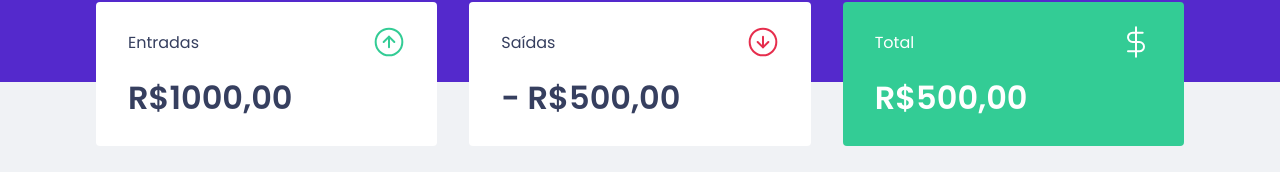
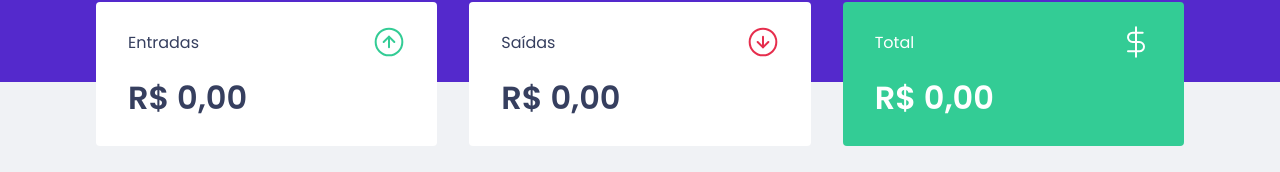
Before and after one commit to Dex64ter/Md-moneyWeb, a React (Create React App) app: page / in a window 1280 px wide. Shown: the part 190-362 px from the top of the page. Built offline with nearby package versions, Linux system fonts and the light colour scheme; no server answers; what miragejs would draw is missing.

Commit message:
Calculando resumo

```diff
--- a/src/components/Summary/index.tsx
+++ b/src/components/Summary/index.tsx
@@ -20,8 +20,42 @@
   // </TransactionsContext.Consumer>
 
   const { transactions } = useContext(TransactionsContext);
-  console.log(transactions);
 
+  // Primeira opção:
+  // const totalDeposits = transactions.reduce((acc, transaction) =>  {
+  //   if (transaction.type === 'deposit'){
+  //     acc += transaction.amount;
+  //   }
+
+  //   return acc;
+  // }, 0);
+
+  // const totalWithdraws = transactions.reduce((acc, transaction) =>  {
+  //   if (transaction.type === 'withdraw'){
+  //     acc += transaction.amount;
+  //   }
+
+  //   return acc;
+  // }, 0);
+
+  // const MoneyTotal = totalDeposits - totalWithdraws;
+
+  // Segunda opção:
+  const summary = transactions.reduce((acc, transaction) => {
+    if (transaction.type === 'deposit'){
+      acc.deposits += transaction.amount;
+      acc.total += transaction.amount;
+    } else {
+      acc.withdraws -= transaction.amount;
+      acc.total -= transaction.amount;
+    }
+    return acc;
+  },{
+    deposits: 0,
+    withdraws: 0,
+    total: 0
+  }
+  )
 
   return (
     <Container>
@@ -31,21 +65,38 @@
           <p>Entradas</p>
           <img src={incomes} alt="entradas" />
         </header>
-        <strong>R$1000,00</strong>
+        <strong>
+          {new Intl.NumberFormat("pt-BR", {
+            style: "currency",
+            currency: "BRL",
+            }).format(summary.deposits)}
+        </strong>
       </div>
+
       <div>
         <header>
           <p>Saídas</p>
           <img src={outs} alt="saídas" />
         </header>
-        <strong>- R$500,00</strong>
+        <strong>
+          {new Intl.NumberFormat("pt-BR", {
+            style: "currency",
+            currency: "BRL",
+            }).format(summary.withdraws)}
+        </strong>
       </div>
+
       <div className="highlight-background">
         <header>
           <p>Total</p>
           <img src={total} alt="total" />
         </header>
-        <strong>R$500,00</strong>
+        <strong>
+          {new Intl.NumberFormat("pt-BR", {
+            style: "currency",
+            currency: "BRL",
+            }).format(summary.total)}
+        </strong>
       </div>
     </Container>
   );
```
Lines whose indentation alone changed are shown as unchanged.
